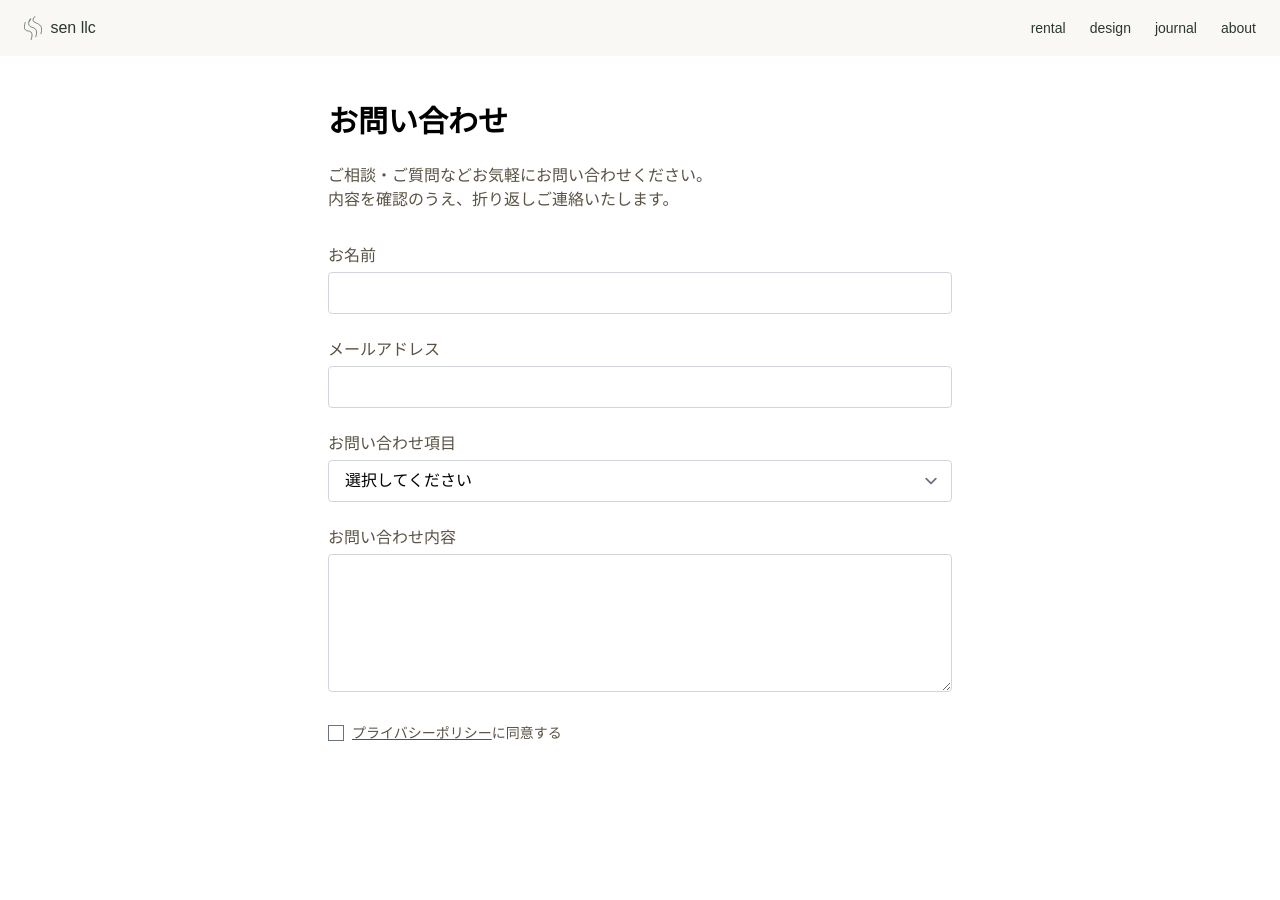
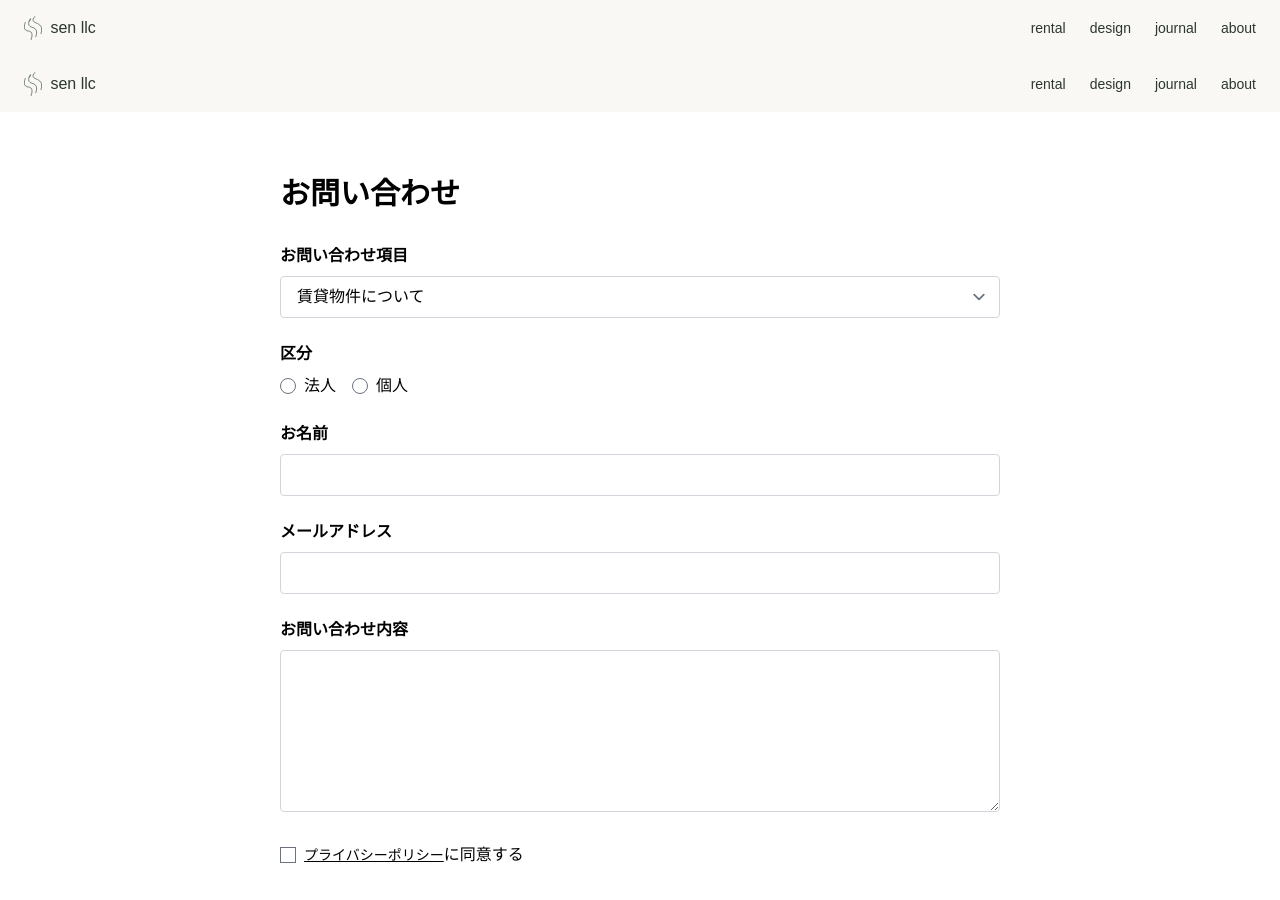
Before and after one commit to sen-llc/sen-llc.github.io, a Jekyll site: the page built from contact.html, in a window 1280 px wide and 900 px high. Built offline with Jekyll 4.4.1, drawn with Linux system fonts in a browser that asks for light colours; nearby versions of some CDN libraries; some web fonts are replaced; some of the changed text lies outside the part shown.

Commit message:
Update contact.html

```diff
--- a/contact.html
+++ b/contact.html
@@ -3,57 +3,64 @@ layout: default
 title: お問い合わせ
 ---
 
-<section class="max-w-2xl mx-auto px-6 py-12 font-zen">
-  <h1 class="text-3xl font-bold mb-6">お問い合わせ</h1>
-  <p class="mb-8 text-[#5a5244]">
-    ご相談・ご質問などお気軽にお問い合わせください。<br>
-    内容を確認のうえ、折り返しご連絡いたします。
-  </p>
+{% include header.html %}
+
+<section class="max-w-3xl mx-auto px-6 py-16 font-zen">
+  <h1 class="text-3xl font-bold mb-8">お問い合わせ</h1>
 
   <form name="contact" method="POST" data-netlify="true" action="/thanks.html" class="space-y-6">
-    <!-- 名前 -->
     <div>
-      <label class="block mb-1 font-medium text-[#5a5244]" for="name">お名前</label>
-      <input type="text" id="name" name="name" required class="w-full border border-gray-300 rounded px-4 py-2 focus:outline-none focus:ring focus:border-deepgreen">
-    </div>
-
-    <!-- メールアドレス -->
-    <div>
-      <label class="block mb-1 font-medium text-[#5a5244]" for="email">メールアドレス</label>
-      <input type="email" id="email" name="email" required class="w-full border border-gray-300 rounded px-4 py-2 focus:outline-none focus:ring focus:border-deepgreen">
-    </div>
-
-    <!-- お問い合わせ項目 -->
-    <div>
-      <label class="block mb-1 font-medium text-[#5a5244]" for="category">お問い合わせ項目</label>
-      <select id="category" name="category" required class="w-full border border-gray-300 rounded px-4 py-2 focus:outline-none focus:ring focus:border-deepgreen">
-        <option value="">選択してください</option>
-        <option value="賃貸について">賃貸について</option>
-        <option value="リノベーションについて">リノベーションについて</option>
-        <option value="空き家活用について">空き家活用について</option>
-        <option value="その他">その他</option>
+      <label class="block mb-2 font-semibold" for="type">お問い合わせ項目</label>
+      <select name="type" id="type" class="w-full border border-gray-300 rounded px-4 py-2">
+        <option>賃貸物件について</option>
+        <option>DIY・リノベーションやインテリアコーディネート等の設計について</option>
+        <option>空き家活用について</option>
+        <option>その他</option>
       </select>
     </div>
 
-    <!-- メッセージ -->
     <div>
-      <label class="block mb-1 font-medium text-[#5a5244]" for="message">お問い合わせ内容</label>
-      <textarea id="message" name="message" rows="5" required class="w-full border border-gray-300 rounded px-4 py-2 focus:outline-none focus:ring focus:border-deepgreen"></textarea>
+      <label class="block mb-2 font-semibold">区分</label>
+      <div class="flex gap-4">
+        <label class="flex items-center space-x-2">
+          <input type="radio" name="category" value="法人" required>
+          <span>法人</span>
+        </label>
+        <label class="flex items-center space-x-2">
+          <input type="radio" name="category" value="個人" required>
+          <span>個人</span>
+        </label>
+      </div>
     </div>
 
-    <!-- プライバシーポリシー -->
     <div>
-      <label class="flex items-center space-x-2 text-sm text-[#5a5244]">
+      <label class="block mb-2 font-semibold" for="name">お名前</label>
+      <input type="text" name="name" id="name" required class="w-full border border-gray-300 rounded px-4 py-2">
+    </div>
+
+    <div>
+      <label class="block mb-2 font-semibold" for="email">メールアドレス</label>
+      <input type="email" name="email" id="email" required class="w-full border border-gray-300 rounded px-4 py-2">
+    </div>
+
+    <div>
+      <label class="block mb-2 font-semibold" for="message">お問い合わせ内容</label>
+      <textarea name="message" id="message" rows="6" required class="w-full border border-gray-300 rounded px-4 py-2"></textarea>
+    </div>
+
+    <div>
+      <label class="flex items-center space-x-2">
         <input type="checkbox" name="privacy" required>
-        <span><a href="/privacy.html" class="underline hover:text-deepgreen">プライバシーポリシー</a>に同意する</span>
+        <span>
+          <a href="/privacy.html" target="_blank" class="underline text-sm hover:text-deepgreen">プライバシーポリシー</a>に同意する
+        </span>
       </label>
     </div>
 
-    <!-- 送信ボタン -->
     <div>
-      <button type="submit" class="bg-deepgreen text-white px-6 py-2 rounded hover:bg-green-900">
-        送信する
-      </button>
+      <button type="submit" class="bg-deepgreen text-white px-6 py-2 rounded hover:bg-green-900">送信する</button>
     </div>
   </form>
 </section>
+
+{% include footer.html %}
```
